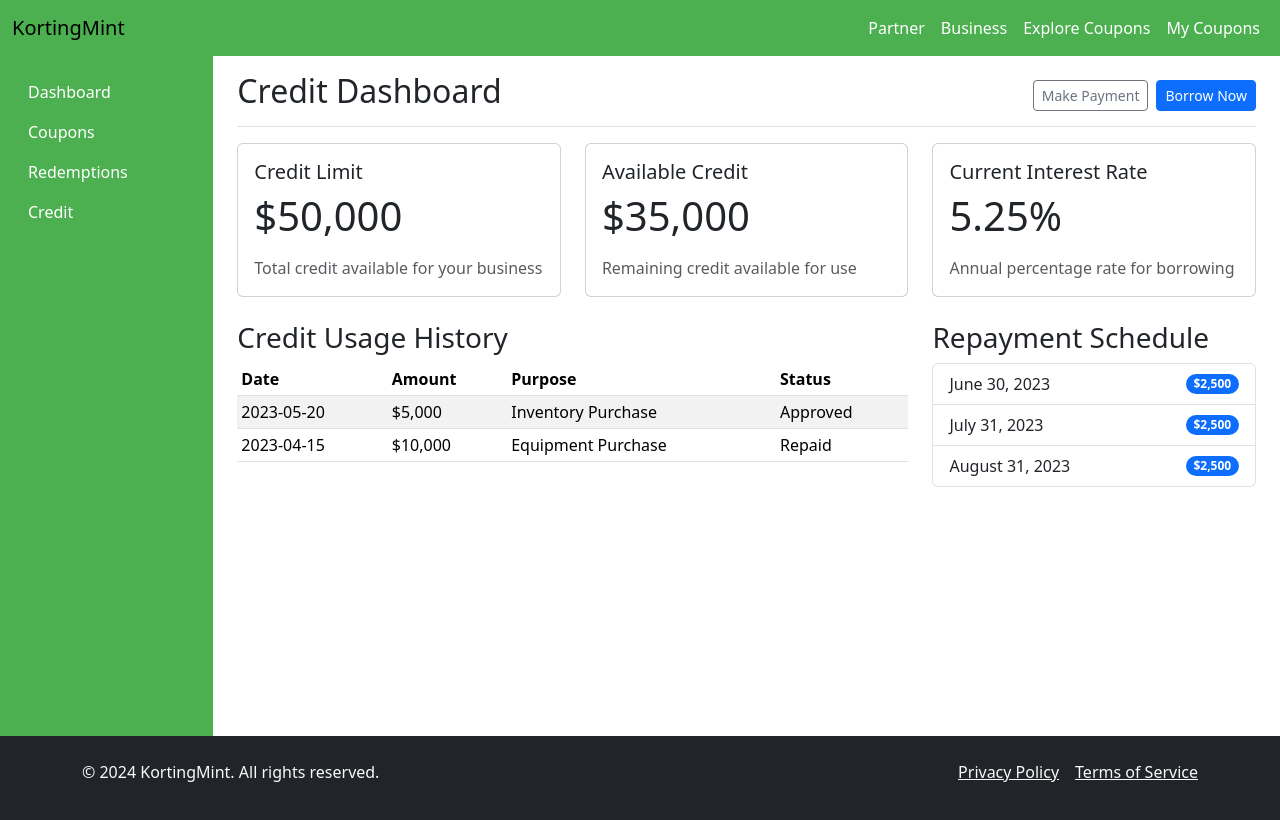
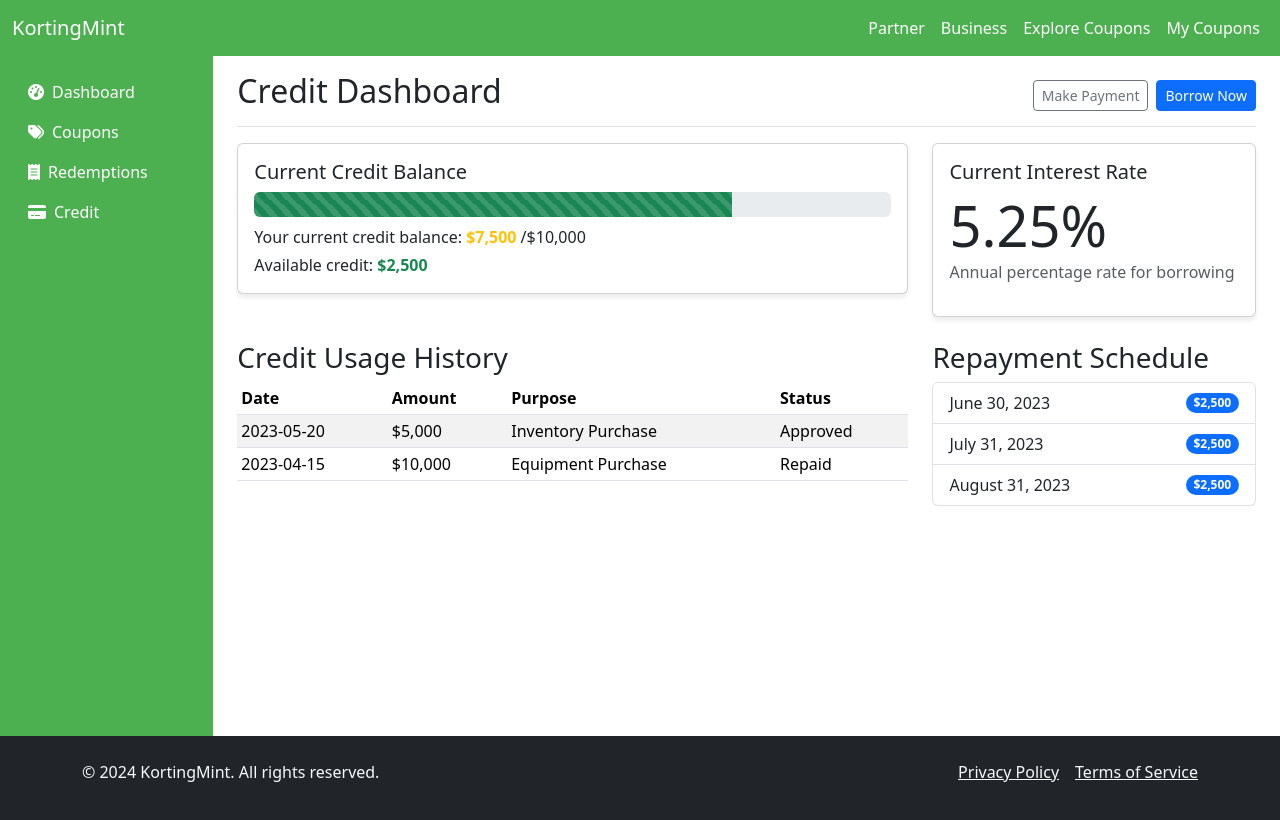
Before and after one commit to Paracosm-Labs/kortingmint-client, a React (Create React App) app: page /dashboard/business/credit in a window 1280 px wide. Shown: the top 820 px of the page. Built offline with nearby package versions, Linux system fonts and the light colour scheme.

Commit message:
ui tweaks and minor fixes

```diff
--- a/src/components/creditSummary.js
+++ b/src/components/creditSummary.js
@@ -1,44 +1,54 @@
 // components/CreditSummary.js
 import React from 'react';
+import { Card, ProgressBar, Row, Col } from 'react-bootstrap';
 
 function CreditSummary() {
   // Sample data - replace with actual data fetching logic
   const creditInfo = {
-    limit: 50000,
-    available: 35000,
+    limit: 10000,
+    used: 7500,
+    available: 2500,
+    currencySymbol: '$',
     interestRate: 5.25
   };
 
+  const usedPercentage = (creditInfo.used / creditInfo.limit) * 100;
+
   return (
-    <div className="row mb-4">
-      <div className="col-md-4">
-        <div className="card">
-          <div className="card-body">
-            <h5 className="card-title">Credit Limit</h5>
-            <p className="card-text display-6">${creditInfo.limit.toLocaleString()}</p>
-            <p className="card-text text-muted">Total credit available for your business</p>
-          </div>
-        </div>
-      </div>
-      <div className="col-md-4">
-        <div className="card">
-          <div className="card-body">
-            <h5 className="card-title">Available Credit</h5>
-            <p className="card-text display-6">${creditInfo.available.toLocaleString()}</p>
-            <p className="card-text text-muted">Remaining credit available for use</p>
-          </div>
-        </div>
-      </div>
-      <div className="col-md-4">
-        <div className="card">
-          <div className="card-body">
-            <h5 className="card-title">Current Interest Rate</h5>
-            <p className="card-text display-6">{creditInfo.interestRate}%</p>
-            <p className="card-text text-muted">Annual percentage rate for borrowing</p>
-          </div>
-        </div>
-      </div>
-    </div>
+    <Row className="mb-4">
+      <Col md={8}>
+        <Card>
+          <Card.Body>
+            <Card.Title>Current Credit Balance</Card.Title>
+            <ProgressBar
+              now={usedPercentage}
+              animated
+              variant="success"
+              className="mb-2"
+              style={{ height: '25px' }}
+            />
+            <p className="mb-1">
+              Your current credit balance:
+              <strong className="text-warning"> {creditInfo.currencySymbol}{creditInfo.used.toLocaleString()}</strong> /
+              {creditInfo.currencySymbol}{creditInfo.limit.toLocaleString()}
+            </p>
+            <p className="mb-0">
+              Available credit:
+              <strong className="text-success"> {creditInfo.currencySymbol}{creditInfo.available.toLocaleString()}</strong>
+            </p>
+          </Card.Body>
+        </Card>
+      </Col>
+      <Col md={4}>
+        <Card>
+          <Card.Body>
+            <Card.Title>Current Interest Rate</Card.Title>
+            <p className="display-4 mb-0">{creditInfo.interestRate}%</p>
+            <p className="text-muted">Annual percentage rate for borrowing</p>
+          </Card.Body>
+        </Card>
+      </Col>
+    </Row>
   );
 }
 
--- a/src/components/header.js
+++ b/src/components/header.js
@@ -5,7 +5,7 @@ function Header() {
   return (
     <header className="kortingmint navbar navbar-expand-lg navbar-light bg-kortingmint">
       <div className="container-fluid">
-        <Link className="navbar-brand" to="/">KortingMint</Link>
+        <Link className="navbar-brand text-white" to="/">KortingMint</Link>
           <button className="navbar-toggler" type="button" data-bs-toggle="collapse" data-bs-target="#navbarNav" aria-controls="navbarNav" aria-expanded="false" aria-label="Toggle navigation">
             <span className="navbar-toggler-icon"></span>
           </button>
--- a/src/components/newRedemptionModal.js
+++ b/src/components/newRedemptionModal.js
@@ -15,7 +15,7 @@ function NewRedemptionModal({ show, onHide }) {
   };
 
   return (
-    <Modal show={show} onHide={onHide} size="lg" centered>
+    <Modal show={show} onHide={onHide} size="md" centered>
       <Modal.Header closeButton>
         <Modal.Title>New Redemption - Scan QR Code</Modal.Title>
       </Modal.Header>
--- a/src/components/sidebar.js
+++ b/src/components/sidebar.js
@@ -1,4 +1,4 @@
-// components/sidebar.js
+// components/Sidebar.js
 import React from 'react';
 import { Link } from 'react-router-dom';
 
@@ -8,16 +8,28 @@ function Sidebar() {
       <div className="position-sticky pt-3">
         <ul className="nav flex-column">
           <li className="nav-item">
-            <Link to="/dashboard/business" className="nav-link active">Dashboard</Link>
+            <Link to="/dashboard/business" className="nav-link active">
+              <i className="fas fa-tachometer-alt me-2"></i>
+              Dashboard
+            </Link>
           </li>
           <li className="nav-item">
-            <Link to="/dashboard/business/coupons" className="nav-link">Coupons</Link>
+            <Link to="/dashboard/business/coupons" className="nav-link">
+              <i className="fas fa-tags me-2"></i>
+              Coupons
+            </Link>
           </li>
           <li className="nav-item">
-            <Link to="/dashboard/business/redemptions" className="nav-link">Redemptions</Link>
+            <Link to="/dashboard/business/redemptions" className="nav-link">
+              <i className="fas fa-receipt me-2"></i>
+              Redemptions
+            </Link>
           </li>
           <li className="nav-item">
-            <Link to="/dashboard/business/credit" className="nav-link">Credit</Link>
+            <Link to="/dashboard/business/credit" className="nav-link">
+              <i className="fas fa-credit-card me-2"></i>
+              Credit
+            </Link>
           </li>
         </ul>
       </div>
--- a/src/components/statsCards.js
+++ b/src/components/statsCards.js
@@ -4,8 +4,8 @@ import React from 'react';
 const statsData = [
   { title: "Total Redemptions", value: "1,234" },
   { title: "Revenue Generated", value: "$15,678" },
-  { title: "Credit Available", value: "$25,000" },
-  { title: "Interest Rate", value: "4.5%" }
+  { title: "Credit Available", value: "$2,500" },
+  { title: "Interest Rate", value: "5.25%" }
 ];
 
 function StatsCards() {
--- a/src/index.css
+++ b/src/index.css
@@ -12,6 +12,9 @@ code {
     monospace;
 }
 
+.features{
+  background-color: #fff;
+}
 
 .bg-kortingmint, .kortingmint.sidebar{
   background: #4caf50 !important;
@@ -23,8 +26,16 @@ code {
   /* min-height: 680px; */
 }
 
-main.kmint{background-color: #fff;
+.kmint.container{
+  padding:3em;
+}
+
+main.kmint, .kmint.container{background-color: #fff;
   min-height: 680px;
+}
+
+.kmint .card{
+  box-shadow: 0px 4px 4px #eee;
 }
 
 .price-qty-container .text-success {
--- a/src/pages/businessDashboard.js
+++ b/src/pages/businessDashboard.js
@@ -11,7 +11,7 @@ function BusinessDashboard() {
     <div className="kmint container-fluid">
       <div className="row">
         <Sidebar />
-        <main className="col-md-9 ms-sm-auto col-lg-10 px-md-4">
+        <main className="kmint col-md-9 ms-sm-auto col-lg-10 px-md-4">
           <div className="d-flex justify-content-between flex-wrap flex-md-nowrap align-items-center pt-3 pb-2 mb-3 border-bottom">
             <h1 className="h2">Business Dashboard</h1>
             <div className="btn-toolbar mb-2 mb-md-0">
--- a/src/pages/customerCoupons.js
+++ b/src/pages/customerCoupons.js
@@ -19,9 +19,11 @@ function CustomerCoupons() {
   );
 
   return (
-    <div className="container mt-4">
+    <div className="kmint container mt-2 text-center">
       <h2>My Coupons</h2>
       <div className="d-flex justify-content-end mb-4">
+      <div className="col-md-3"></div>
+      <div className="col-md-6">
         <div className="input-group" id="search-bar">
           <input
             type="text"
@@ -33,6 +35,8 @@ function CustomerCoupons() {
           />
           <button className="btn btn-outline-secondary" type="button"><i className="fas fa-search"></i></button>
         </div>
+        </div>
+        <div className="col-md-3"></div>
       </div>
 
       <div className="row">
--- a/src/pages/marketplace.js
+++ b/src/pages/marketplace.js
@@ -81,14 +81,16 @@ function Marketplace() {
   };
 
 
-  return (
-    <div className="container mt-4">
+  return (<>
+
+    <div className="kmint container mt-2">
       <div className="row mb-4">
-        <div className="col-md-6">
+        <div className="col-md-12 text-center">
           <h1>Discover Amazing Deals</h1>
         </div>
+        <div className="col-md-3"></div>
         <div className="col-md-6">
-          <div className="d-flex justify-content-end">
+          <div className="d-flex justify-content-middle mt-3">
             <div className="input-group" id="search-bar">
               <input type="text" className="form-control" placeholder="Search coupons" aria-label="Search coupons"
                 value={searchQuery}
@@ -216,6 +218,7 @@ function Marketplace() {
         </Modal.Footer>
       </Modal>
     </div>
+    </>
   );
 }
 
```
